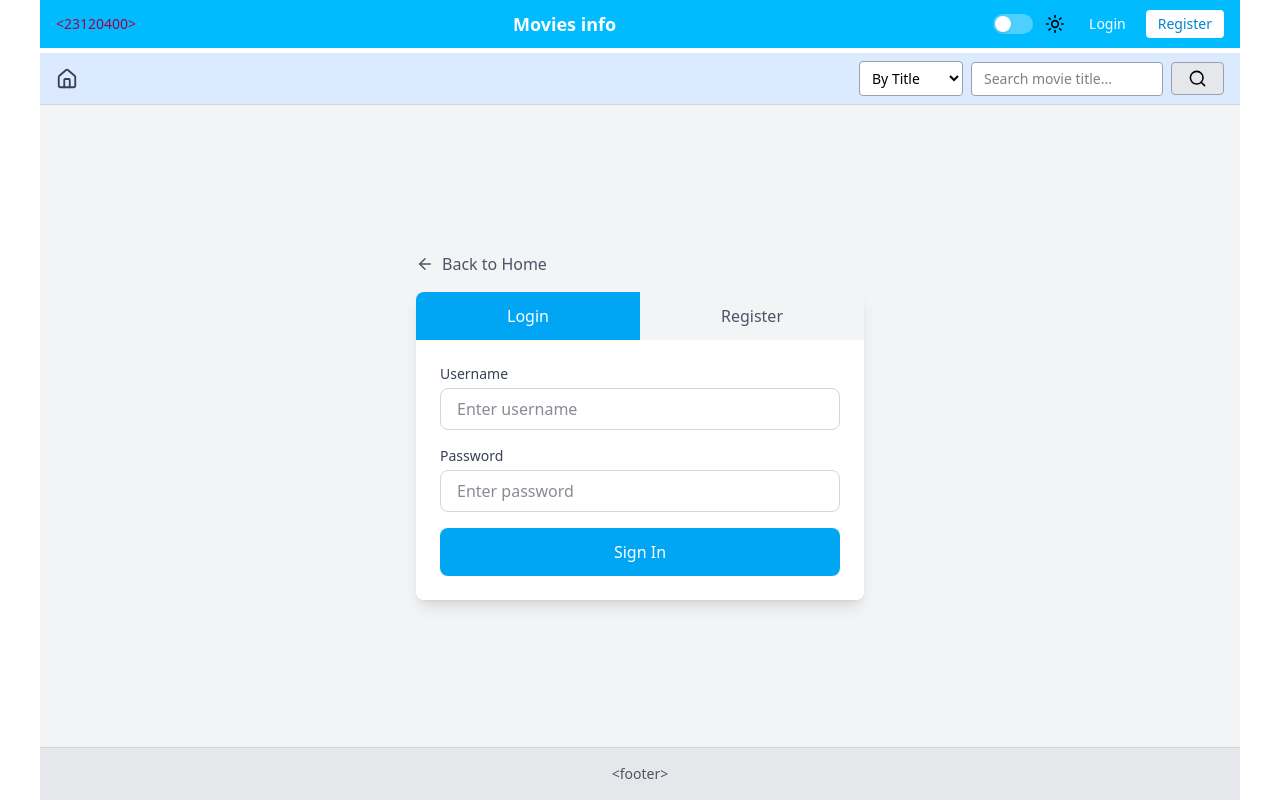
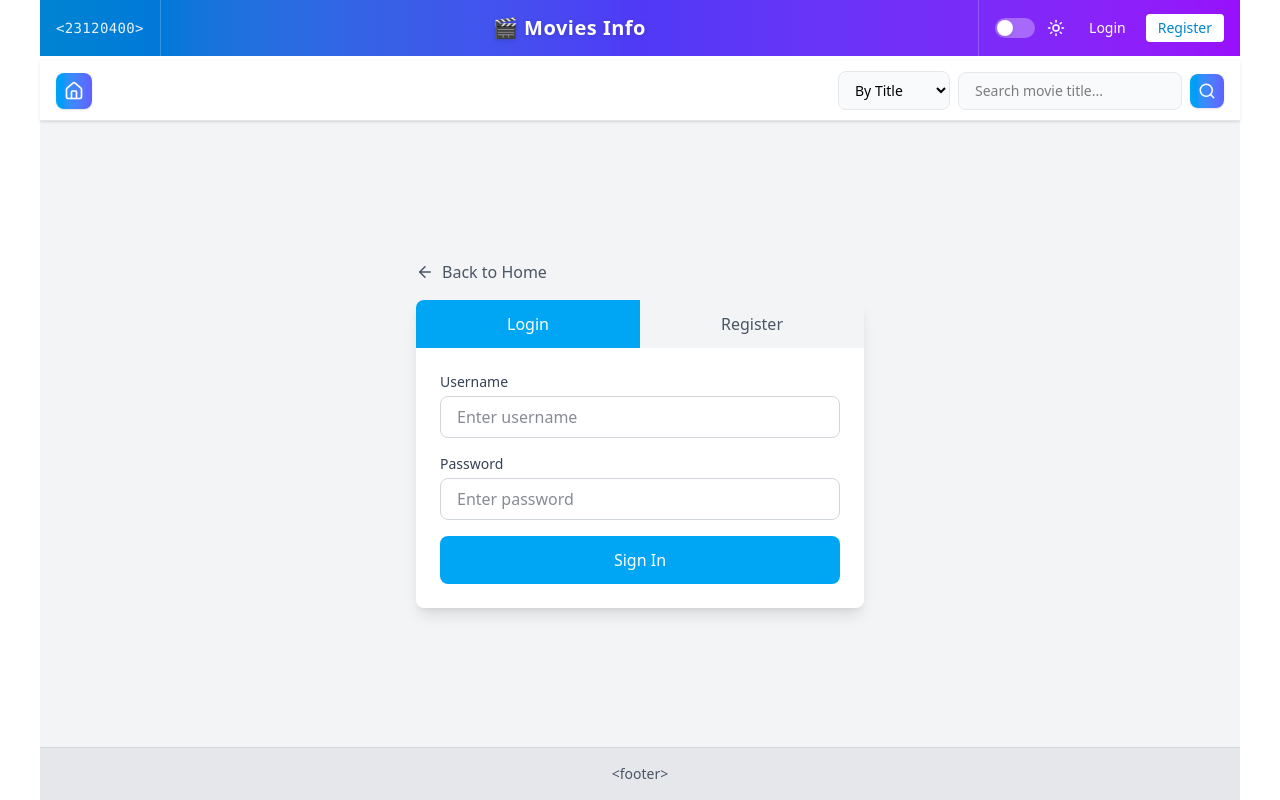
Before and after one commit to tycao0338-cpu/23120400_BTCN2, a React (Vite) app in the folder btcn2/: page /auth in a window 1280 px wide. Built offline with nearby package versions, Linux system fonts and the light colour scheme; no server answers.

Commit message:
feat: Add Header, NavBar, and Favorites page components to establish core application layout and navigation.

```diff
--- a/btcn2/src/layouts/Header.jsx
+++ b/btcn2/src/layouts/Header.jsx
@@ -82,23 +82,23 @@ export function Header() {
 
     return (
         <header className="w-full">
-            {/* Top Header Bar */}
-            <div className="flex items-center h-12">
-                {/* MSSV Logo - Pink background */}
-                <div className="bg-sky-400 dark:bg-slate-700 px-4 h-full flex items-center">
-                    <span className="text-pink-800 dark:text-pink-300 font-medium text-sm">&lt;23120400&gt;</span>
+            {/* Top Header Bar - Gradient Premium */}
+            <div className="flex items-center h-14 bg-gradient-to-r from-sky-600 via-indigo-600 to-purple-600 dark:from-slate-800 dark:via-slate-700 dark:to-slate-800">
+                {/* MSSV Logo */}
+                <div className="px-4 h-full flex items-center border-r border-white/20">
+                    <span className="text-white/90 font-mono text-sm font-medium tracking-wide">&lt;23120400&gt;</span>
                 </div>
 
-                {/* Title - Blue background, clickable to Home */}
+                {/* Title - clickable to Home */}
                 <Link
                     to="/"
-                    className="flex-1 bg-sky-400 dark:bg-slate-700 h-full flex items-center justify-center cursor-pointer hover:bg-sky-500 dark:hover:bg-slate-600 transition-colors"
+                    className="flex-1 h-full flex items-center justify-center cursor-pointer hover:bg-white/10 transition-colors"
                 >
-                    <h1 className="text-white font-semibold text-lg">Movies info</h1>
+                    <h1 className="text-white font-bold text-xl tracking-wide drop-shadow-sm">🎬 Movies Info</h1>
                 </Link>
 
                 {/* Theme Toggle & User Section */}
-                <div className="bg-sky-400 dark:bg-slate-700 px-4 h-full flex items-center gap-3">
+                <div className="px-4 h-full flex items-center gap-3 border-l border-white/20">
                     {/* Theme Toggle */}
                     <button
                         onClick={toggleTheme}
@@ -108,7 +108,9 @@ export function Header() {
                             className={`absolute top-0.5 w-4 h-4 bg-white rounded-full shadow transition-transform ${isDark ? "left-[22px]" : "left-0.5"}`}
                         ></span>
                     </button>
-                    {isDark ? <Moon size={20} /> : <Sun size={20} />}
+                    <span className="text-white">
+                        {isDark ? <Moon size={18} /> : <Sun size={18} />}
+                    </span>
 
                     {/* User Section */}
                     {user ? (
--- a/btcn2/src/layouts/NavBar.jsx
+++ b/btcn2/src/layouts/NavBar.jsx
@@ -3,7 +3,7 @@ import { Link, useNavigate } from "react-router-dom";
 import { Home, Search } from "lucide-react";
 
 /**
- * NavBar - Navigation bar component
+ * NavBar - Navigation bar component with glassmorphism effect
  * - Dropdown: By Title / By Person
  * - Search bar navigates to /search?q=...&by=...
  * Located in: src/layouts/ (theo README structure)
@@ -22,10 +22,13 @@ export function NavBar() {
     };
 
     return (
-        <nav className="bg-blue-100 dark:bg-slate-700 border-b border-gray-300 dark:border-slate-600 px-4 py-2 flex items-center justify-between transition-colors">
+        <nav className="bg-white/80 dark:bg-slate-800/90 backdrop-blur-md border-b border-gray-200 dark:border-slate-700 px-4 py-2.5 flex items-center justify-between transition-colors shadow-sm">
             {/* Home Icon */}
-            <Link to="/" className="text-gray-700 dark:text-gray-200 hover:text-gray-900 dark:hover:text-white">
-                <Home size={22} />
+            <Link
+                to="/"
+                className="p-2 rounded-lg bg-gradient-to-r from-sky-500 to-indigo-500 text-white hover:from-sky-600 hover:to-indigo-600 transition-all shadow-sm hover:shadow-md"
+            >
+                <Home size={20} />
             </Link>
 
             {/* Search Bar with Dropdown */}
@@ -34,7 +37,7 @@ export function NavBar() {
                 <select
                     value={searchBy}
                     onChange={(e) => setSearchBy(e.target.value)}
-                    className="px-2 py-1.5 bg-white dark:bg-slate-600 border border-gray-400 dark:border-slate-500 rounded text-sm focus:outline-none focus:border-sky-500 dark:text-white cursor-pointer"
+                    className="px-3 py-2 bg-gray-50 dark:bg-slate-700 border border-gray-200 dark:border-slate-600 rounded-lg text-sm focus:outline-none focus:ring-2 focus:ring-indigo-500 focus:border-transparent dark:text-white cursor-pointer transition-all"
                 >
                     <option value="title">By Title</option>
                     <option value="person">By Person</option>
@@ -46,15 +49,15 @@ export function NavBar() {
                     value={searchQuery}
                     onChange={(e) => setSearchQuery(e.target.value)}
                     placeholder={searchBy === "title" ? "Search movie title..." : "Search actor/director..."}
-                    className="px-3 py-1.5 bg-white dark:bg-slate-600 border border-gray-400 dark:border-slate-500 rounded text-sm w-48 focus:outline-none focus:border-sky-500 dark:text-white dark:placeholder-gray-400"
+                    className="px-4 py-2 bg-gray-50 dark:bg-slate-700 border border-gray-200 dark:border-slate-600 rounded-lg text-sm w-56 focus:outline-none focus:ring-2 focus:ring-indigo-500 focus:border-transparent dark:text-white dark:placeholder-gray-400 transition-all"
                 />
 
-                {/* Search Button */}
+                {/* Search Button - Gradient */}
                 <button
                     type="submit"
-                    className="px-4 py-1.5 bg-gray-200 dark:bg-slate-500 border border-gray-400 dark:border-slate-400 rounded text-sm hover:bg-gray-300 dark:hover:bg-slate-400 dark:text-white transition-colors"
+                    className="p-2 bg-gradient-to-r from-sky-500 to-indigo-500 hover:from-sky-600 hover:to-indigo-600 text-white rounded-lg transition-all shadow-sm hover:shadow-md"
                 >
-                    <Search size={19} />
+                    <Search size={18} />
                 </button>
             </form>
         </nav>
--- a/btcn2/src/pages/Favorites.jsx
+++ b/btcn2/src/pages/Favorites.jsx
@@ -168,7 +168,7 @@ export function Favorites() {
                     </p>
                     <Link
                         to="/"
-                        className="inline-flex items-center gap-2 px-6 py-3 bg-sky-500 hover:bg-sky-600 text-white font-medium rounded-lg transition-colors"
+                        className="inline-flex items-center gap-2 px-6 py-3 bg-gradient-to-r from-sky-500 to-indigo-500 hover:from-sky-600 hover:to-indigo-600 text-white font-medium rounded-lg transition-all shadow-md hover:shadow-lg"
                     >
                         <Film size={20} /> Find Movies
                     </Link>
```
